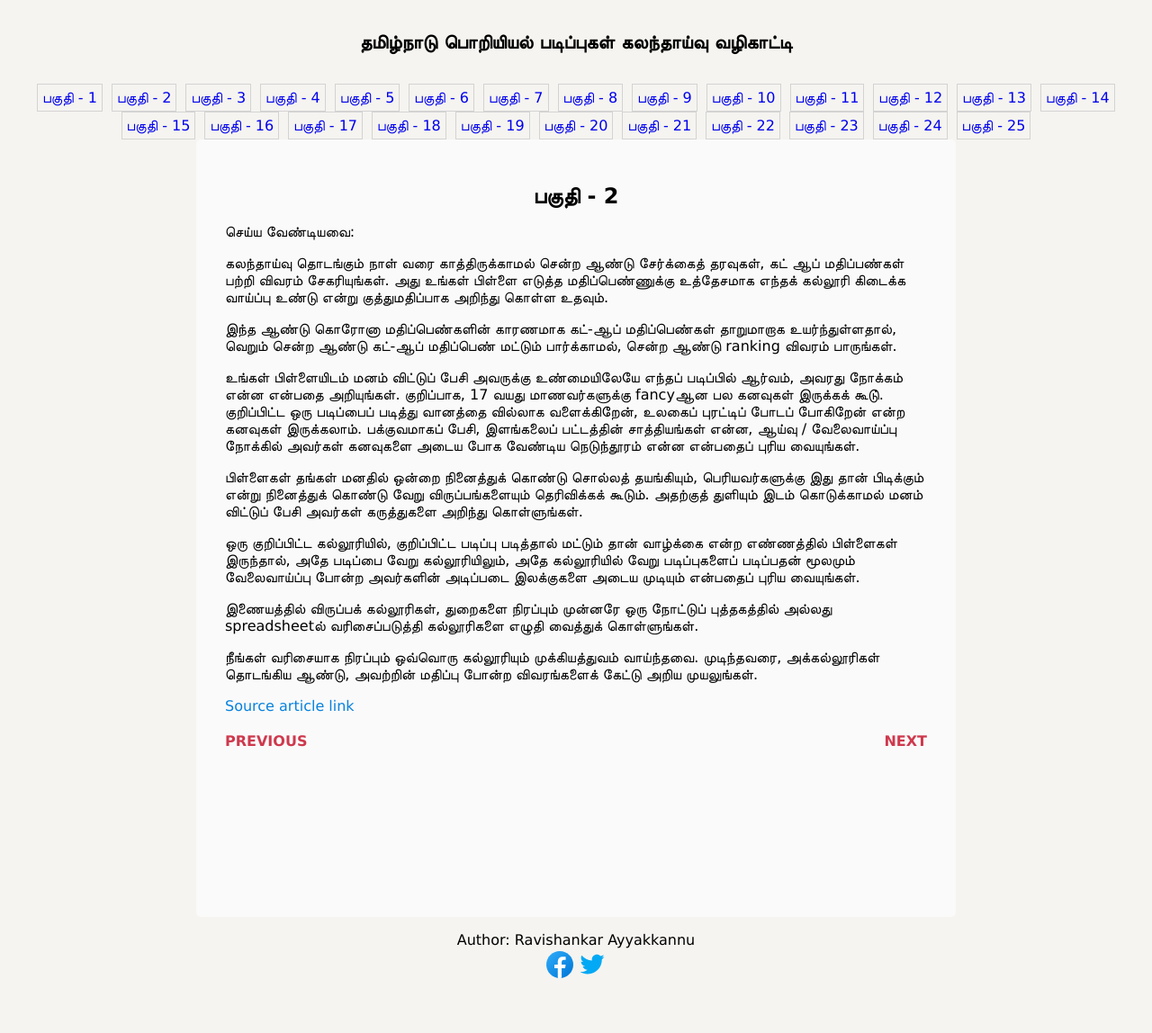
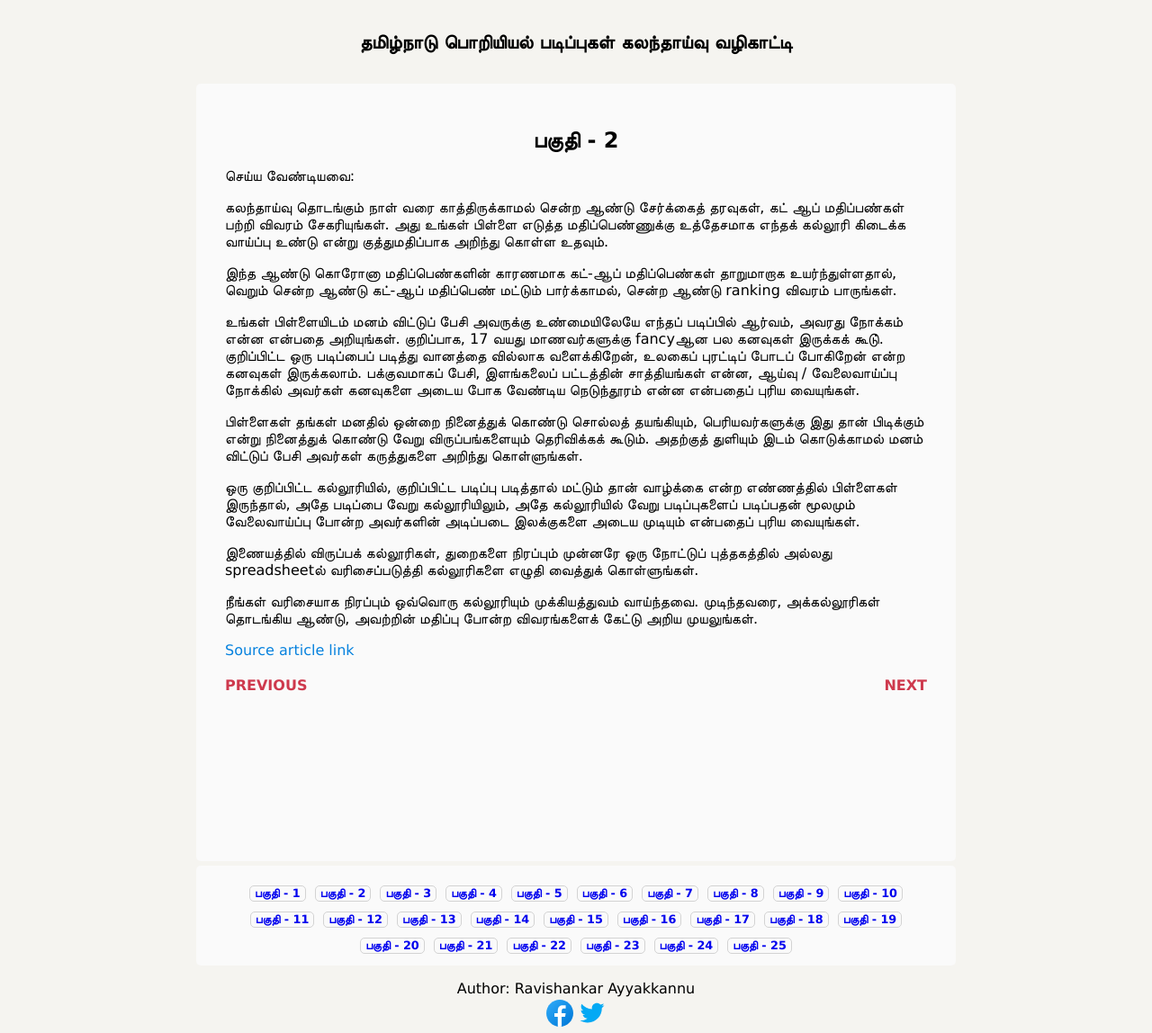
Before and after one commit to vigneshwaran-chandrasekaran/tneaguide, a Next.js app: page /page-2 in a window 1280 px wide. Shown: the whole page at 90% size. Before the commit the page ends 1094 px from the top, so only its background shows below. Built offline with nearby package versions, Linux system fonts and the light colour scheme.

Commit message:
top links moved to bottom

```diff
--- /dev/null
+++ b/components/AllLinks.tsx
@@ -0,0 +1,130 @@
+import React from "react";
+import styled from "styled-components";
+import Toi from "./TOI/Toi";
+
+const ToiContainer = styled.div`
+  display: "flex";
+  flex-wrap: "wrap";
+  justify-content: "center";
+  align-items: "center";
+  font-size: 1.3em;
+  text-align: center;
+  font-weight: bold;
+  background-color: #fafafa;
+  max-width: 780px;
+  margin: 0 auto;
+  margin-top: 5px;
+  padding: 1rem 2rem 0.5rem 2rem;
+  border-radius: 5px;
+`;
+
+const links = [
+  {
+    text: "பகுதி - 1",
+    link: "/",
+  },
+  {
+    text: "பகுதி - 2",
+    link: "/page-2",
+  },
+  {
+    text: "பகுதி - 3",
+    link: "/page-3",
+  },
+  {
+    text: "பகுதி - 4",
+    link: "/page-4",
+  },
+  {
+    text: "பகுதி - 5",
+    link: "/page-5",
+  },
+  {
+    text: "பகுதி - 6",
+    link: "/page-6",
+  },
+  {
+    text: "பகுதி - 7",
+    link: "/page-7",
+  },
+  {
+    text: "பகுதி - 8",
+    link: "/page-8",
+  },
+  {
+    text: "பகுதி - 9",
+    link: "/page-9",
+  },
+  {
+    text: "பகுதி - 10",
+    link: "/page-10",
+  },
+  {
+    text: "பகுதி - 11",
+    link: "/page-11",
+  },
+  {
+    text: "பகுதி - 12",
+    link: "/page-12",
+  },
+  {
+    text: "பகுதி - 13",
+    link: "/page-13",
+  },
+  {
+    text: "பகுதி - 14",
+    link: "/page-14",
+  },
+  {
+    text: "பகுதி - 15",
+    link: "/page-15",
+  },
+  {
+    text: "பகுதி - 16",
+    link: "/page-16",
+  },
+  {
+    text: "பகுதி - 17",
+    link: "/page-17",
+  },
+  {
+    text: "பகுதி - 18",
+    link: "/page-18",
+  },
+  {
+    text: "பகுதி - 19",
+    link: "/page-19",
+  },
+  {
+    text: "பகுதி - 20",
+    link: "/page-20",
+  },
+  {
+    text: "பகுதி - 21",
+    link: "/page-21",
+  },
+  {
+    text: "பகுதி - 22",
+    link: "/page-22",
+  },
+  {
+    text: "பகுதி - 23",
+    link: "/page-23",
+  },
+  {
+    text: "பகுதி - 24",
+    link: "/page-24",
+  },
+  {
+    text: "பகுதி - 25",
+    link: "/page-25",
+  },
+];
+
+export default function AllLinks() {
+  return (
+    <ToiContainer>
+      <Toi links={links} />
+    </ToiContainer>
+  );
+}
--- a/components/Navbar.tsx
+++ b/components/Navbar.tsx
@@ -1,6 +1,5 @@
 import React from "react";
 import styled from "styled-components";
-import Toi from '../components/TOI/Toi';
 
 const H5 = styled.h5`
   font-size: 1.3em;
@@ -8,121 +7,10 @@ const H5 = styled.h5`
   font-weight: bold;
 `;
 
-const links = [{
-  text: 'பகுதி - 1',
-  link: '/'
-},
-{
-  text: 'பகுதி - 2',
-  link: '/page-2'
-},
-{
-  text: 'பகுதி - 3',
-  link: '/page-3'
-},
-{
-  text: 'பகுதி - 4',
-  link: '/page-4'
-},
-{
-  text: 'பகுதி - 5',
-  link: '/page-5'
-},
-{
-  text: 'பகுதி - 6',
-  link: '/page-6'
-},
-{
-  text: 'பகுதி - 7',
-  link: '/page-7'
-},
-{
-  text: 'பகுதி - 8',
-  link: '/page-8'
-},
-{
-  text: 'பகுதி - 9',
-  link: '/page-9'
-},
-{
-  text: 'பகுதி - 10',
-  link: '/page-10'
-},
-{
-  text: 'பகுதி - 11',
-  link: '/page-11'
-},
-{
-  text: 'பகுதி - 12',
-  link: '/page-12'
-},
-{
-  text: 'பகுதி - 13',
-  link: '/page-13'
-},
-{
-  text: 'பகுதி - 14',
-  link: '/page-14'
-},
-{
-  text: 'பகுதி - 15',
-  link: '/page-15'
-},
-{
-  text: 'பகுதி - 16',
-  link: '/page-16'
-},
-{
-  text: 'பகுதி - 17',
-  link: '/page-17'
-},
-{
-  text: 'பகுதி - 18',
-  link: '/page-18'
-},
-{
-  text: 'பகுதி - 19',
-  link: '/page-19'
-},
-{
-  text: 'பகுதி - 20',
-  link: '/page-20'
-},
-{
-  text: 'பகுதி - 21',
-  link: '/page-21'
-},
-{
-  text: 'பகுதி - 22',
-  link: '/page-22'
-},
-{
-  text: 'பகுதி - 23',
-  link: '/page-23'
-},
-{
-  text: 'பகுதி - 24',
-  link: '/page-24'
-},
-{
-  text: 'பகுதி - 25',
-  link: '/page-25'
-},
-];
-
-const toiStyle = {
-  display: 'flex',
-  flexWrap: 'wrap',
-  justifyContent: 'center',
-  alignItems: 'center'
-};
 export default function Navbar() {
   return (
     <>
       <H5>தமிழ்நாடு பொறியியல் படிப்புகள் கலந்தாய்வு வழிகாட்டி</H5>
-      <div className="toi" style={toiStyle}>
-        <Toi links={links} />
-      </div>
     </>
   );
 }
--- a/components/TOI/Toi.tsx
+++ b/components/TOI/Toi.tsx
@@ -1,36 +1,34 @@
 import Link from "next/link";
-import React from 'react';
+import React from "react";
 import styled from "styled-components";
 
 const StyledLink = styled.a`
   display: inline-block;
-  margin: 0 5px;
-  padding: 5px;
+  margin: 0 5px 5px 5px;
+  padding: 0 5px;
   text-decoration: none;
   border: 1px solid lightgray;
+  font-size: 0.8rem;
+  border-radius: 5px;
 `;
 
 type ToiProps = {
   links: {
     link: string;
     text: string;
-  }[]
+  }[];
 };
 
-const Toi = ({
-  links
-}:ToiProps) => {
+const Toi = ({ links }: ToiProps) => {
   return (
     <>
-      {
-        links.map((item, index)=>{
-          return (
-            <Link key={index} href={item.link} passHref>
-              <StyledLink href={item.link}>{item.text}</StyledLink>
-            </Link>
-          )
-        })
-      }
+      {links.map((item, index) => {
+        return (
+          <Link key={index} href={item.link} passHref>
+            <StyledLink href={item.link}>{item.text}</StyledLink>
+          </Link>
+        );
+      })}
     </>
   );
 };
--- a/components/index.js
+++ b/components/index.js
@@ -1,3 +1,4 @@
+export { default as AllLinks } from "./AllLinks";
 export { default as NavLinks } from "./NavLinks";
 export { default as PageTitle } from "./PageTitle";
 export { default as SourceLink } from "./SourceLink";
--- a/components/layout.tsx
+++ b/components/layout.tsx
@@ -1,5 +1,6 @@
 import React from "react";
 import styled from "styled-components";
+import { AllLinks } from "../components";
 import Footer from "./Footer";
 import Navbar from "./Navbar";
 
@@ -17,6 +18,7 @@ export default function Layout({ children }: { children: React.ReactNode }) {
     <>
       <Navbar />
       <Main>{children}</Main>
+      <AllLinks />
       <Footer />
     </>
   );
```
Also changed, not shown: styles/Home.module.css (deleted, +0 -121 lines), notes.txt.
